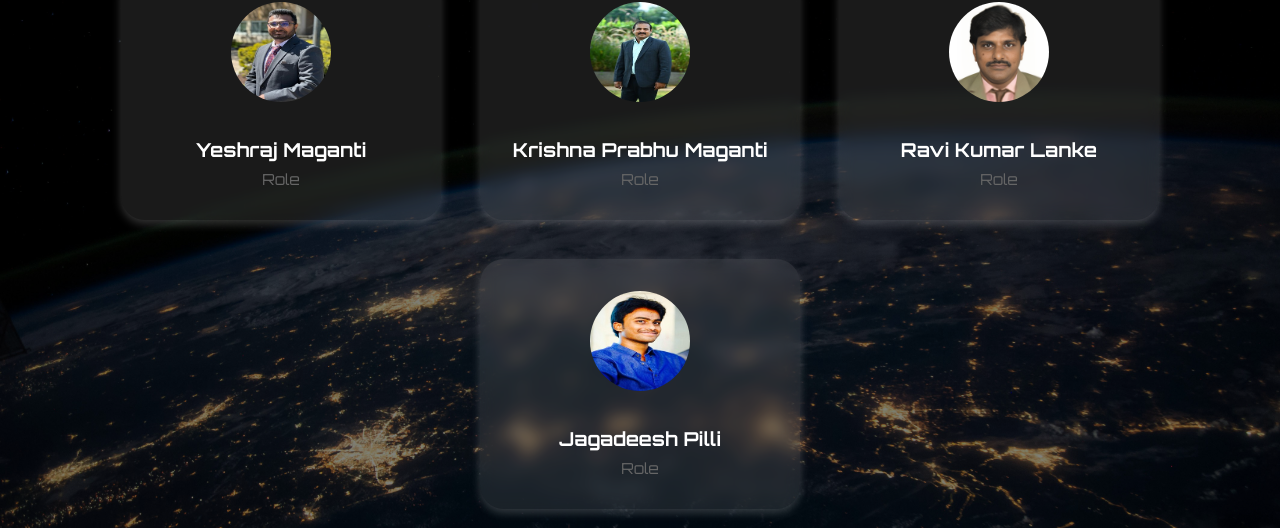
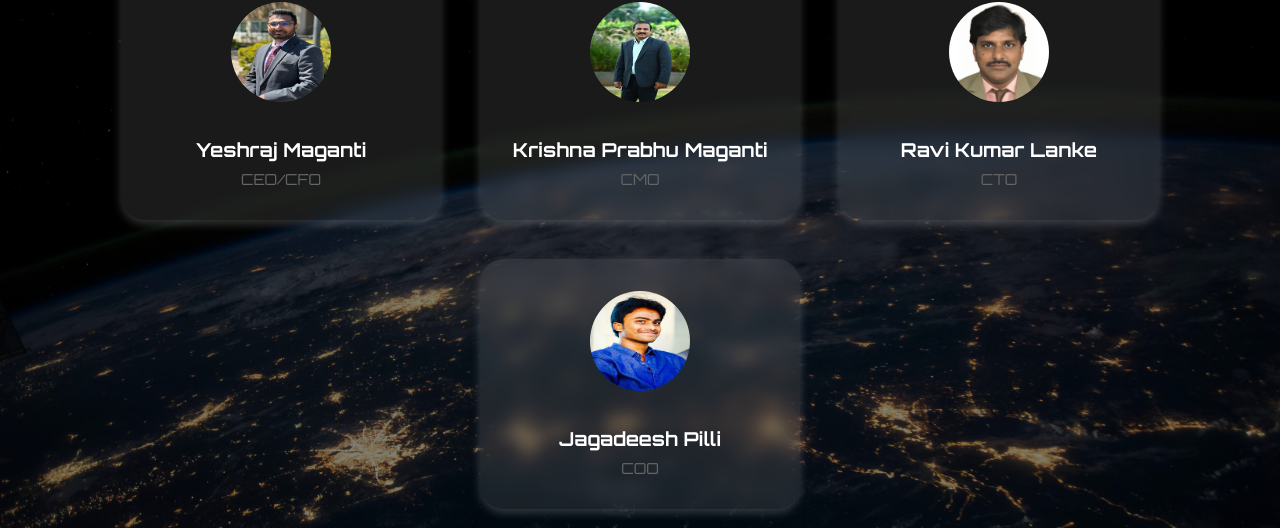
Before and after one commit to Sathvik2007/lumbini-technologies-website, a React (Vite) app: page /About in a window 1280 px wide. Shown: the part 982-1510 px from the top of the page. Built offline with nearby package versions, Linux system fonts and the light colour scheme; a web font is replaced by a local one.

Commit message:
Update about.jsx

```diff
--- a/src/Components/About/about.jsx
+++ b/src/Components/About/about.jsx
@@ -49,22 +49,22 @@ const About = () => {
     <div className="member-card">
       <img src={member1} alt="Team Member 1" />
       <h4>Yeshraj Maganti</h4>
-      <p>Role</p>
+      <p>CEO/CFO</p>
     </div>
     <div className="member-card">
       <img src={member2}  alt="Team Member 2" />
       <h4>Krishna Prabhu Maganti</h4>
-      <p>Role</p>
+      <p>CMO</p>
     </div>
     <div className="member-card">
       <img src={member3}  alt="Team Member 3" />
       <h4>Ravi Kumar Lanke</h4>
-      <p>Role</p>
+      <p>CTO</p>
     </div>
      <div className="member-card">
       <img src={member4}  alt="Team Member 4" />
       <h4>Jagadeesh Pilli</h4>
-      <p>Role</p>
+      <p>COO</p>
     </div>
   </div>
 </section>
```
